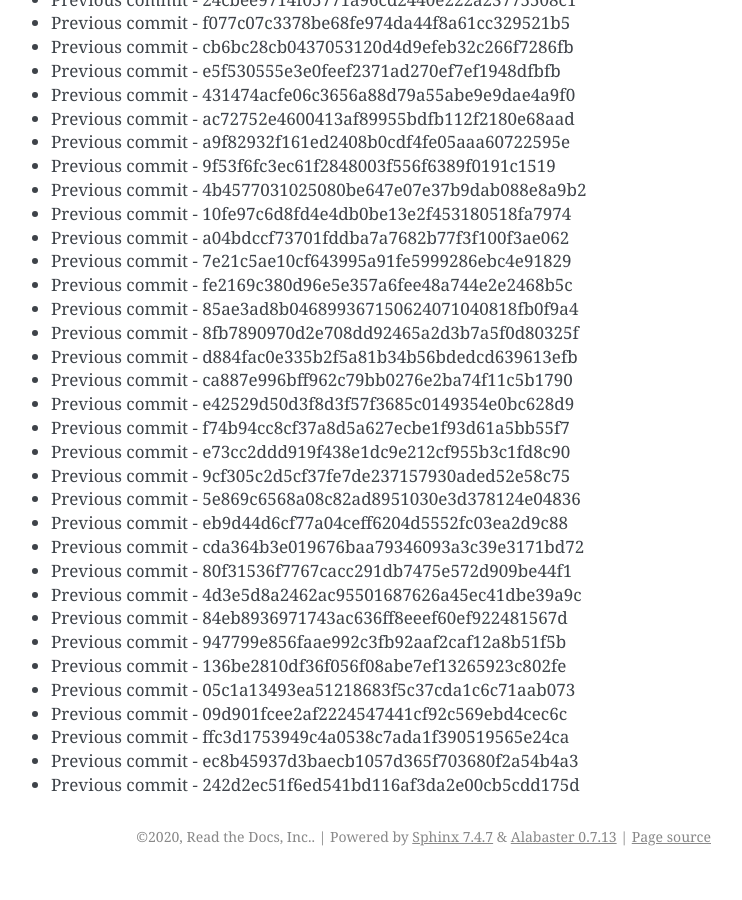
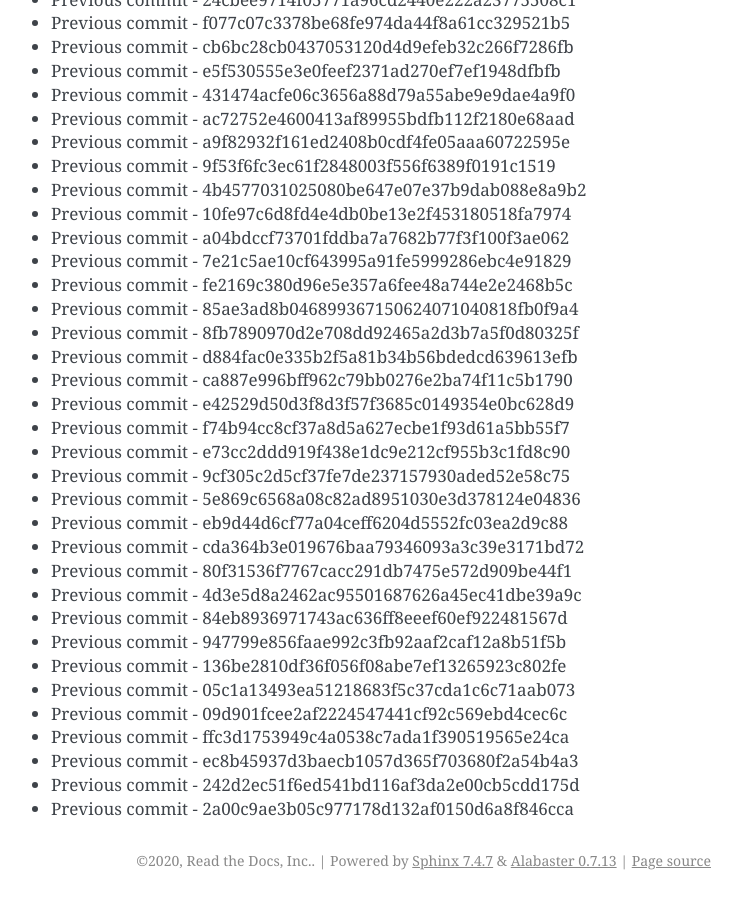
Before and after one commit to readthedocs/rtd-git-stresstest, a Sphinx documentation site: the page built from docs/updates.rst, in a window 1280 px wide and 900 px high, scrolled down 7557 px. Shown: the whole window, without its empty margins (399-1141 px from the left). Built offline with Sphinx 7.4.7, drawn with Linux system fonts in a browser that asks for light colours; before the commit the page ends 8433 px from its top, so only the background shows below that.

Commit message:
Generating commit from previous: 2a00c9ae3b05c977178d132af0150d6a8f846cca

```diff
--- a/docs/updates.rst
+++ b/docs/updates.rst
@@ -349,3 +349,4 @@ It can be tested for any performance characteristics.
 * Previous commit - ffc3d1753949c4a0538c7ada1f390519565e24ca
 * Previous commit - ec8b45937d3baecb1057d365f703680f2a54b4a3
 * Previous commit - 242d2ec51f6ed541bd116af3da2e00cb5cdd175d
+* Previous commit - 2a00c9ae3b05c977178d132af0150d6a8f846cca
```
